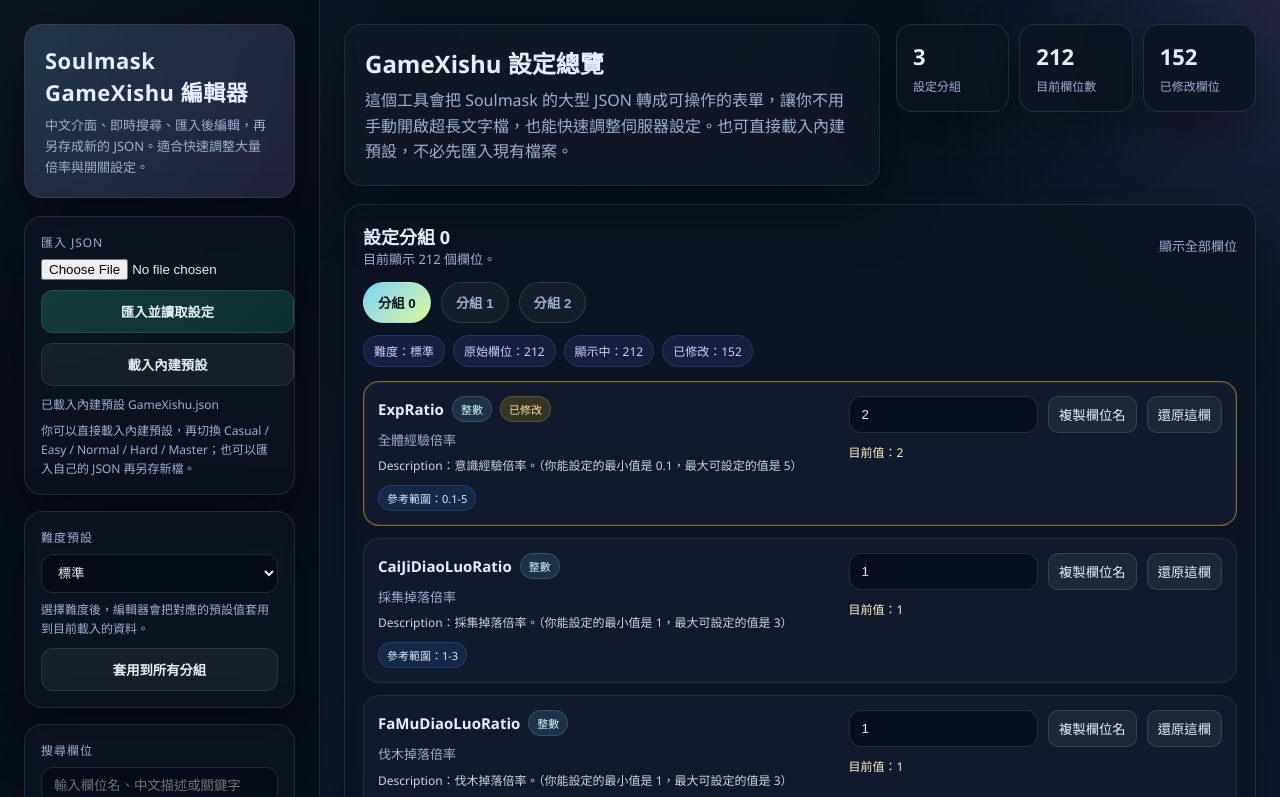
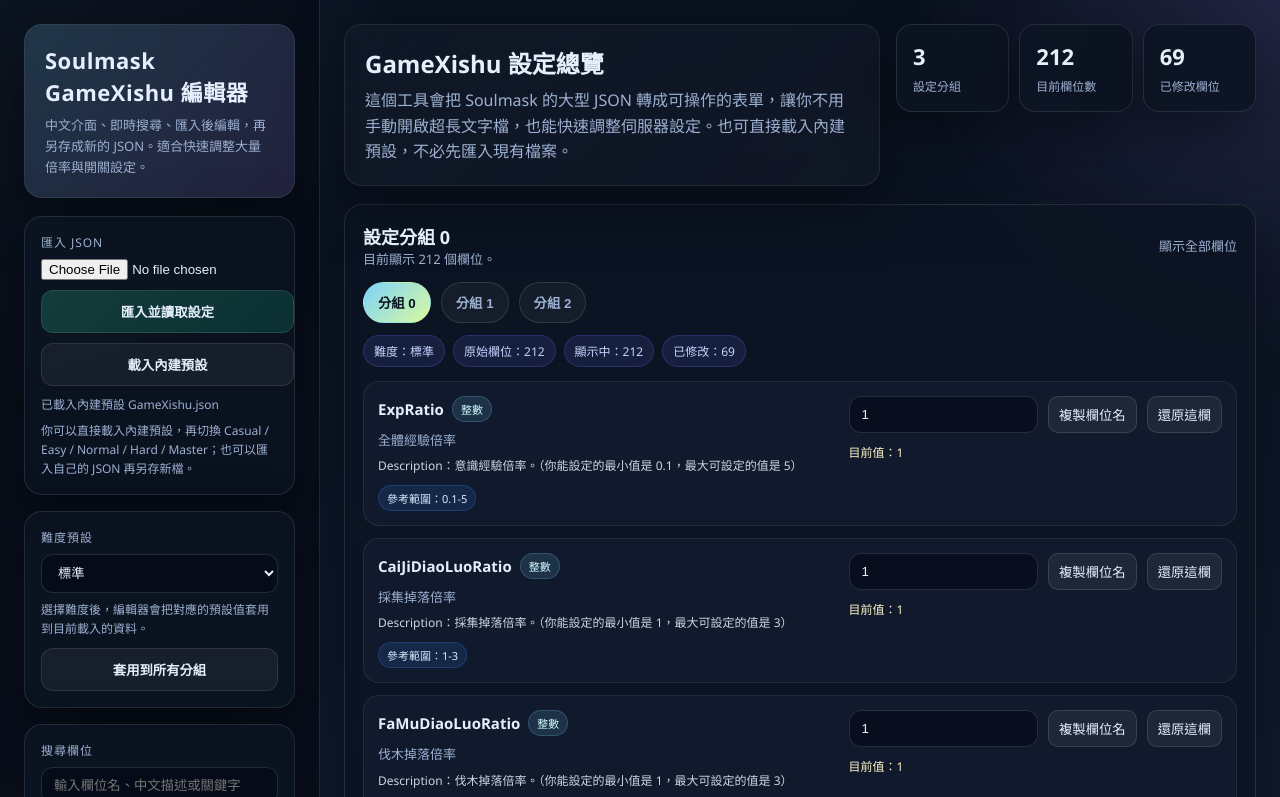
Before and after one commit to moontooth719096/soulmask-dedicated-server, a plain HTML site: page GameXishuEditor.html in a window 1280 px wide. Both pictures are taken after a click on the button "套用到所有分組". Shown: the top 797 px of the page. Drawn offline with Linux system fonts and the light colour scheme.

Commit message:
新增難度預設偏移量以改善難度設定邏輯

```diff
--- a/GameXishuEditor.html
+++ b/GameXishuEditor.html
@@ -635,6 +635,7 @@
         };
 
         const DIFFICULTY_NAMES = ['Casual', 'Easy', 'Normal', 'Hard', 'Master'];
+        const DIFFICULTY_PRESET_OFFSET = 1;
         const DIFFICULTY_LABELS = {
             Casual: '休閒',
             Easy: '簡單',
@@ -1777,7 +1778,8 @@
                 for (const [key, value] of Object.entries(section)) {
                     const preset = getDifficultyPreset(key);
                     if (!preset) continue;
-                    const nextValue = preset[difficultyIndex];
+                    const presetIndex = Math.min(difficultyIndex + DIFFICULTY_PRESET_OFFSET, preset.length - 1);
+                    const nextValue = preset[presetIndex];
                     if (nextValue === undefined) continue;
                     section[key] = coercePresetValue(value, nextValue);
                     updatedFields += 1;
```
